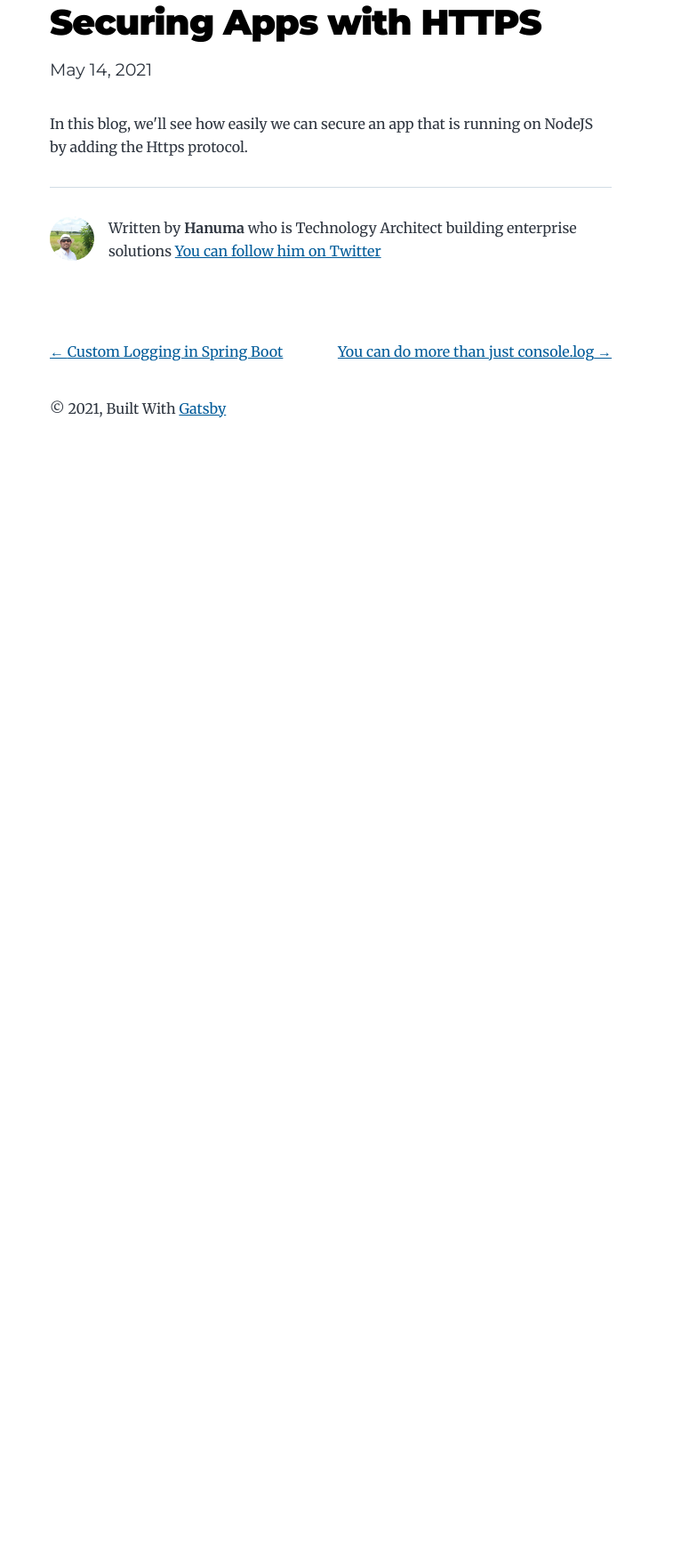
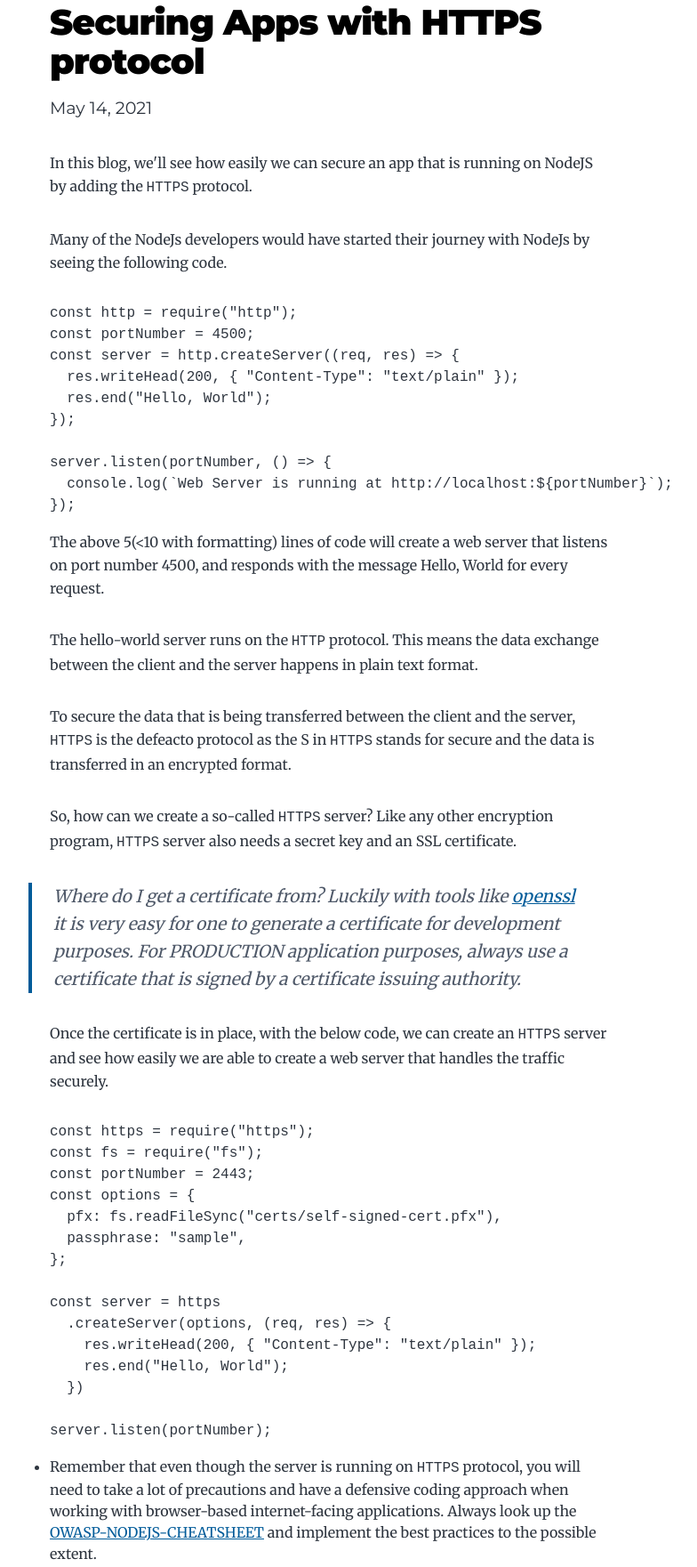
Before and after one commit to castasint/castasstring.com, a Gatsby site: page /using-https-with-nodejs/ in a window 1280 px wide. Shown: the part 114-1875 px from the top of the page at 89% size, without its empty margins (268-1052 px from the left). Before the commit the page ends 800 px from the top, so only its background shows below. Built offline with nearby package versions, Linux system fonts and the light colour scheme; Gatsby itself is replaced by a stand-in of ours; some packages are replaced by stand-ins of ours; code samples lack their colours.

Commit message:
Update Blog “using-https-with-nodejs/index”

````diff
--- a/content/blog/using-https-with-nodejs/index.md
+++ b/content/blog/using-https-with-nodejs/index.md
@@ -1,7 +1,57 @@
 ---
-title: Securing Apps with HTTPS
-date: "2021-05-14"
-description: "NodeJS offers a convenient and easy abstraction to create a web server. One of the first and foremost steps to secure the apps we're building is to run them with https protocol."
+title: Securing Apps with HTTPS protocol
+date: 2021-05-14
+description: NodeJS offers a convenient and easy abstraction to create a web
+  server. One of the first and foremost steps to secure the apps we're building
+  is to run them with https protocol.
 ---
 
-In this blog, we'll see how easily we can secure an app that is running on NodeJS by adding the Https protocol.
+In this blog, we'll see how easily we can secure an app that is running on NodeJS by adding the `HTTPS` protocol.
+
+Many of the NodeJs developers would have started their journey with NodeJs by seeing the following code.
+
+```
+const http = require("http");
+const portNumber = 4500;
+const server = http.createServer((req, res) => {
+  res.writeHead(200, { "Content-Type": "text/plain" });
+  res.end("Hello, World");
+});
+
+server.listen(portNumber, () => {
+  console.log(`Web Server is running at http://localhost:${portNumber}`);
+});
+
+```
+The above 5(<10 with formatting) lines of code will create a web server that listens on port number 4500, and responds with the message Hello, World for every request.
+
+The hello-world server runs on the `HTTP` protocol. This means the data exchange between the client and the server happens in plain text format.
+
+To secure the data that is being transferred between the client and the server, `HTTPS` is the defeacto protocol as the S in `HTTPS` stands for secure and the data is transferred in an encrypted format.
+
+So, how can we create a so-called `HTTPS` server? Like any other encryption program, `HTTPS` server also needs a secret key and an SSL certificate.
+
+>Where do I get a certificate from? Luckily with tools like [openssl](https://www.openssl.org/) it is very easy for one to generate a certificate for development purposes. For PRODUCTION application purposes, always use a certificate that is signed by a certificate issuing authority.
+
+Once the certificate is in place, with the below code, we can create an `HTTPS` server and see how easily we are able to create a web server that handles the traffic securely.
+
+```
+const https = require("https");
+const fs = require("fs");
+const portNumber = 2443;
+const options = {
+  pfx: fs.readFileSync("certs/self-signed-cert.pfx"),
+  passphrase: "sample",
+};
+
+const server = https
+  .createServer(options, (req, res) => {
+    res.writeHead(200, { "Content-Type": "text/plain" });
+    res.end("Hello, World");
+  })
+
+server.listen(portNumber);
+
+```
+
+- Remember that even though the server is running on `HTTPS` protocol, you will need to take a lot of precautions and have a defensive coding approach when working with browser-based internet-facing applications. Always look up the [OWASP-NODEJS-CHEATSHEET](https://cheatsheetseries.owasp.org/cheatsheets/Nodejs_Security_Cheat_Sheet.html) and implement the best practices to the possible extent.
````
